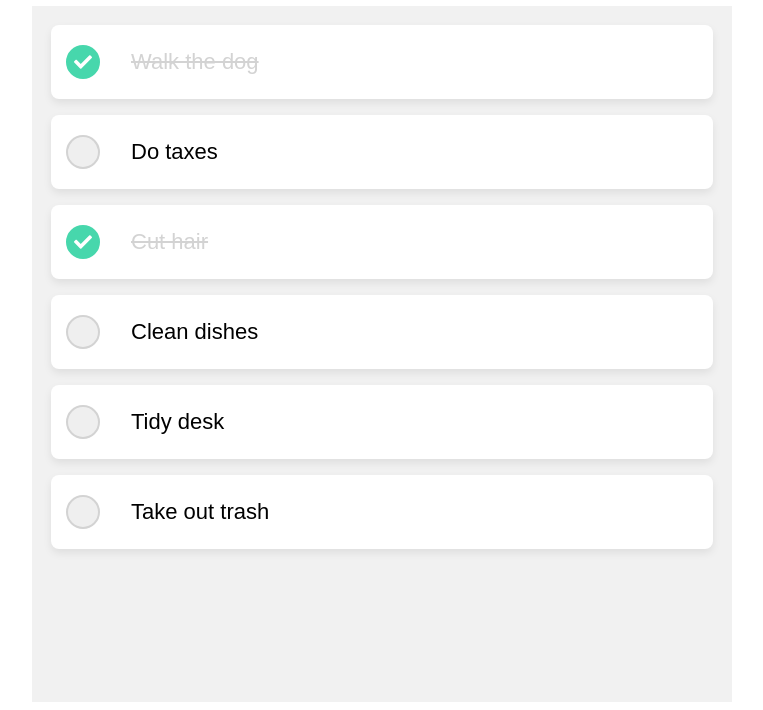
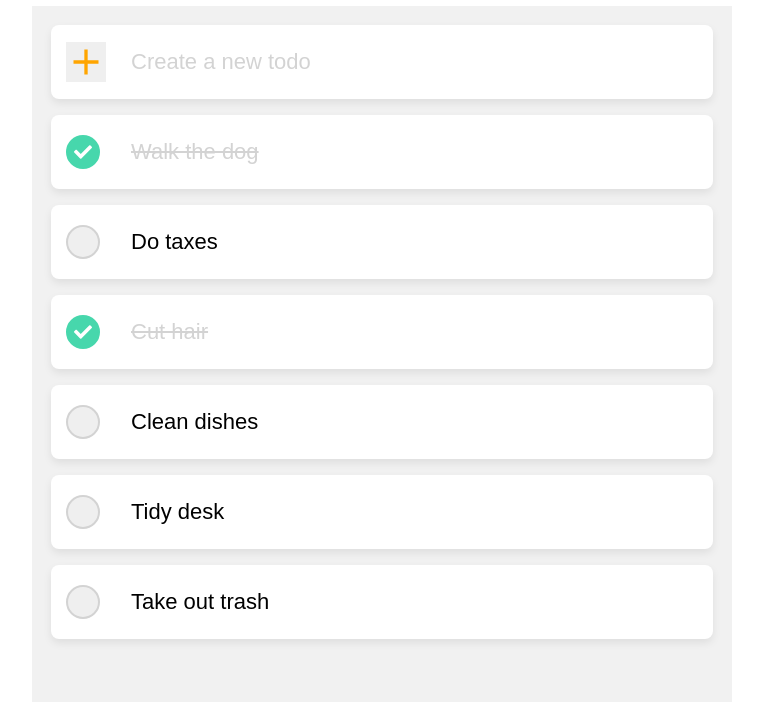
Before and after one commit to nbidikar/truelayer-todo-challenge, a React app: page / in a window 1280 px wide. Shown: the part 106-816 px from the top of the page, without its empty margins (258-1021 px from the left). Built offline with nearby package versions, Linux system fonts and the light colour scheme.

Commit message:
CREATE action added as part of component state for now

```diff
--- a/package.json
+++ b/package.json
@@ -16,7 +16,8 @@
     "react-icons": "^3.9.0",
     "react-redux": "^7.2.0",
     "redux": "^4.0.5",
-    "style-loader": "^1.1.3"
+    "style-loader": "^1.1.3",
+    "uuid": "^7.0.2"
   },
   "devDependencies": {
     "@babel/core": "^7.9.0",
--- a/src/components/Root.css
+++ b/src/components/Root.css
@@ -3,4 +3,10 @@
   display: flex;
   flex-direction: column;
   align-items: center;
+  /* background: linear-gradient(
+    90deg,
+    rgba(93, 158, 255, 1) 0%,
+    rgba(88, 135, 255, 1) 37%,
+    rgba(85, 203, 255, 1) 75%
+  ); */
 }
--- /dev/null
+++ b/src/components/todo/CreateTodo/CreateTodo.css
@@ -0,0 +1,39 @@
+.create-todo-container {
+  background-color: white;
+  box-shadow: 0 4px 8px 0 rgba(0, 0, 0, 0.08);
+  border-radius: 8px;
+  margin: 8px;
+  padding: 15px;
+  display: flex;
+  align-items: center;
+}
+.create-button {
+  outline: none;
+  border: none;
+  display: flex;
+  align-items: flex-start;
+  justify-content: flex-start;
+  padding: 0;
+}
+.create-icon {
+  padding: 0;
+  width: 40px;
+  height: 40px;
+  color: orange;
+}
+.create-todo-input {
+  display: flex;
+  flex-grow: 1;
+  outline: none;
+  background-color: white;
+  border: 1px solid white;
+  transition: 0.15s;
+  color: black;
+  font-size: 22px;
+  font-weight: regular;
+  padding: 8px;
+  margin-left: 16px;
+}
+.create-todo-input::placeholder {
+  color: lightgray;
+}
--- /dev/null
+++ b/src/components/todo/CreateTodo/CreateTodo.js
@@ -0,0 +1,54 @@
+import React from "react";
+import "./CreateTodo.css";
+import { IoMdAdd } from "react-icons/io";
+
+class CreateTodo extends React.Component {
+  constructor(props) {
+    super(props);
+
+    this.state = {
+      inputValue: ""
+    };
+  }
+
+  updateInputValue = e => {
+    this.setState({ inputValue: e.target.value });
+  };
+
+  onKeyPress = e => {
+    if (e.key === "Enter") {
+      this.onCreateTodo();
+    }
+  };
+
+  onCreateTodo = () => {
+    const { inputValue } = this.state;
+
+    if (inputValue !== "") {
+      const { onCreateTodo } = this.props;
+      onCreateTodo(inputValue);
+
+      this.setState({ inputValue: "" });
+    }
+  };
+
+  render() {
+    return (
+      <div className="create-todo-container">
+        <button className="create-button" onClick={this.onCreateTodo}>
+          <IoMdAdd className="create-icon" />
+        </button>
+        <input
+          value={this.state.inputValue}
+          type="search"
+          className="create-todo-input"
+          onKeyPress={this.onKeyPress}
+          placeholder="Create a new todo"
+          onChange={this.updateInputValue}
+        />
+      </div>
+    );
+  }
+}
+
+export default CreateTodo;
--- a/src/components/todo/TodoItem/CheckCircle/CheckCircle.js
+++ b/src/components/todo/TodoItem/CheckCircle/CheckCircle.js
@@ -8,7 +8,7 @@ const CheckCircle = props => {
   return (
     <button
       className={"check-circle " + (isChecked ? "checked" : "unchecked")}
-      onClick={() => onToggle()}
+      onClick={onToggle}
     >
       {isChecked && <FaCheck className="checkmark" />}
     </button>
--- a/src/components/todo/TodoItem/TodoInput/TodoInput.css
+++ b/src/components/todo/TodoItem/TodoInput/TodoInput.css
@@ -18,6 +18,10 @@
   transition-delay: 0s;
   border: 1px solid white;
 }
+.todo-input::placeholder {
+  color: #d0021b;
+  opacity: 0.4;
+}
 .item-completed {
   text-decoration: line-through;
   color: lightgray;
--- a/src/components/todo/TodoItem/TodoInput/TodoInput.js
+++ b/src/components/todo/TodoItem/TodoInput/TodoInput.js
@@ -23,12 +23,6 @@ class TodoInput extends Component {
     this.setState({ inputValue: e.target.value });
   };
 
-  handleKeyPress = e => {
-    if (e.key === "Enter") {
-      this.onSubmit();
-    }
-  };
-
   onSubmit = () => {
     const { onSubmit, value } = this.props;
     const { inputValue } = this.state;
@@ -50,8 +44,8 @@ class TodoInput extends Component {
         value={inputValue}
         type="text"
         onChange={this.updateInputValue}
-        onKeyPress={this.handleKeyPress}
         onBlur={this.onSubmit}
+        placeholder="Remove Todo?"
       />
     );
   }
--- a/src/components/todo/TodoList/TodoList.css
+++ b/src/components/todo/TodoList/TodoList.css
@@ -8,4 +8,5 @@
   display: flex;
   flex-direction: column;
   justify-content: flex-start;
+  overflow-y: scroll;
 }
--- a/src/components/todo/TodoList/TodoList.js
+++ b/src/components/todo/TodoList/TodoList.js
@@ -1,6 +1,7 @@
 import React, { PureComponent } from "react";
 import "./TodoList.css";
 import TodoItem from "../TodoItem/TodoItem";
+import CreateTodo from "../CreateTodo/CreateTodo";
 
 class TodoList extends PureComponent {
   renderTodos() {
@@ -18,7 +19,13 @@ class TodoList extends PureComponent {
   }
 
   render() {
-    return <div className="todo-list">{this.renderTodos()}</div>;
+    const { onCreateTodo } = this.props;
+    return (
+      <div className="todo-list">
+        <CreateTodo onCreateTodo={onCreateTodo} />
+        {this.renderTodos()}
+      </div>
+    );
   }
 }
 
--- a/src/components/todo/TodoTool/TodoTool.js
+++ b/src/components/todo/TodoTool/TodoTool.js
@@ -1,4 +1,5 @@
 import React, { Component } from "react";
+import { v4 as uuid } from "uuid";
 import "./TodoTool.css";
 import TodoList from "../TodoList/TodoList";
 
@@ -19,9 +20,7 @@ class TodoTool extends Component {
   }
 
   toggleTodoCheck = id => {
-    const { todos } = this.state;
-
-    const updatedTodos = [...todos];
+    const updatedTodos = [...this.state.todos];
 
     const index = updatedTodos.findIndex(todo => todo.id === id);
 
@@ -32,16 +31,14 @@ class TodoTool extends Component {
   };
 
   removeTodo = id => {
-    const { todos } = this.state;
     this.setState({
-      todos: todos.filter(todo => todo.id !== id)
+      todos: this.state.todos.filter(todo => todo.id !== id)
     });
   };
 
   editTodo = (id, updatedDescription) => {
     if (updatedDescription !== "") {
-      const { todos } = this.state;
-      const updatedTodos = [...todos];
+      const updatedTodos = [...this.state.todos];
 
       const index = updatedTodos.findIndex(todo => todo.id === id);
 
@@ -55,6 +52,22 @@ class TodoTool extends Component {
     }
   };
 
+  createTodo = todoDescription => {
+    const newTodo = {
+      id: uuid(),
+      description: todoDescription,
+      isCompleted: false
+    };
+
+    const todos = [...this.state.todos];
+
+    todos.unshift(newTodo);
+
+    this.setState({
+      todos
+    });
+  };
+
   render() {
     const { todos } = this.state;
     return (
@@ -65,6 +78,7 @@ class TodoTool extends Component {
           onToggleTodoCheck={this.toggleTodoCheck}
           onRemove={this.removeTodo}
           onEdit={this.editTodo}
+          onCreateTodo={this.createTodo}
         />
       </div>
     );
```
Also changed, not shown: 1 other file.
